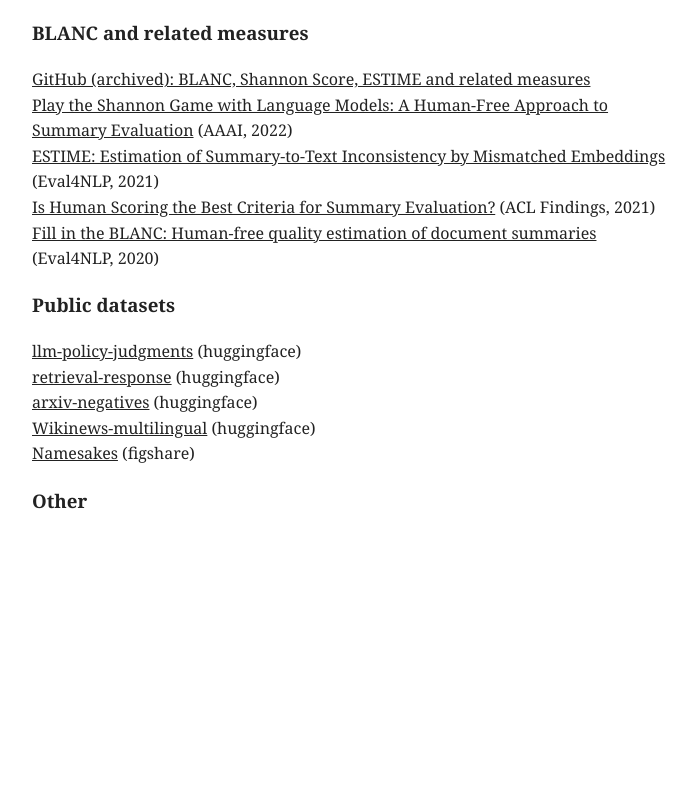
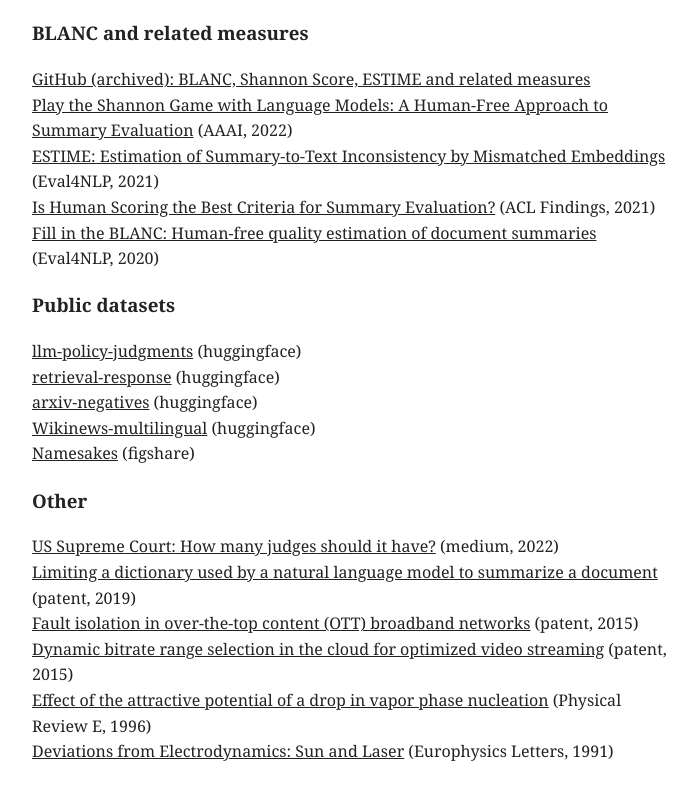
Before and after one commit to Vasilyev-Oleg/Vasilyev-Oleg.github.io, a plain HTML site: page index.html in a window 1280 px wide. Shown: the part 726-1526 px from the top of the page, without its empty margins (288-985 px from the left). Before the commit the page ends 1306 px from the top, so only its background shows below. Drawn offline with Linux system fonts and the light colour scheme.

Commit message:
Add links to articles and patents in index.html
Added additional links to articles and patents in the Other section.

```diff
--- a/index.html
+++ b/index.html
@@ -69,7 +69,12 @@ Email: vasilyev.oleg@gmail.com
 </p>
 
 <h3 style="clear: both;">Other</h3>
-
+<a href="https://medium.com/@vasilyev.oleg/us-supreme-court-how-many-judges-should-it-have-85af57972dae">US Supreme Court: How many judges should it have?</a> (medium, 2022)<br>
+<a href="https://patents.google.com/patent/US11281854B2/en">Limiting a dictionary used by a natural language model to summarize a document</a> (patent, 2019)<br>
+<a href="https://patents.google.com/patent/US10637715B1/en">Fault isolation in over-the-top content (OTT) broadband networks</a> (patent, 2015)<br>
+<a href="https://patents.google.com/patent/US10178043B1/en">Dynamic bitrate range selection in the cloud for optimized video streaming</a> (patent, 2015)<br>
+<a href="https://journals.aps.org/pre/abstract/10.1103/PhysRevE.54.3950">Effect of the attractive potential of a drop in vapor phase nucleation</a> (Physical Review E, 1996)<br>
+<a href="https://iopscience.iop.org/article/10.1209/0295-5075/15/1/002">Deviations from Electrodynamics: Sun and Laser</a> (Europhysics Letters, 1991)<br>
 
 </body>
 </html>
```
